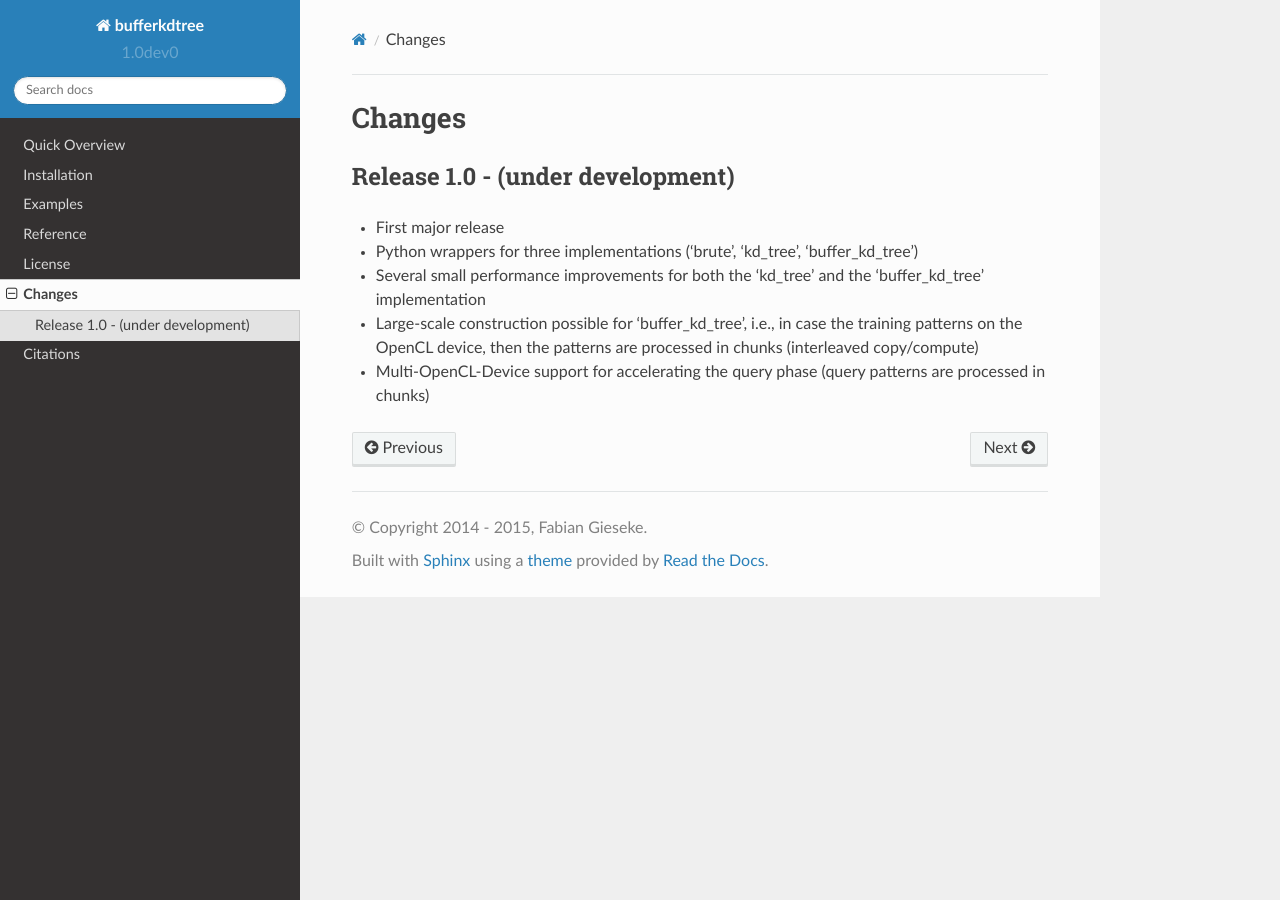
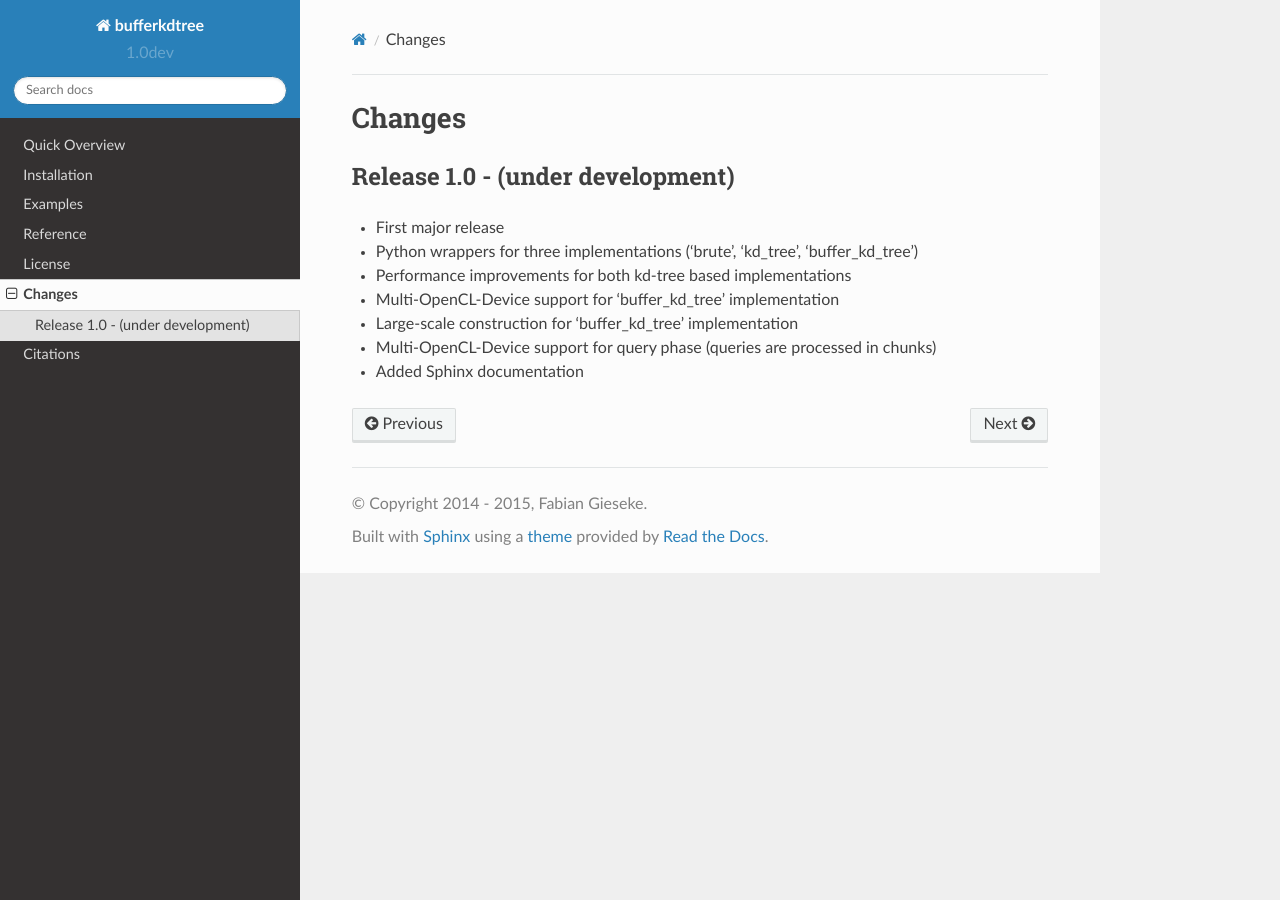
Before and after one commit to gieseke/bufferkdtree, a Sphinx documentation site: the page built from docs/changes.rst, in a window 1280 px wide. Built offline with Sphinx 7.4.7 and the Read the Docs theme 2.0.0, drawn with Linux system fonts in a browser that asks for light colours; formulas are drawn with MathJax 3.

Commit message:
Updated Sphinx documentation

```diff
--- a/bufferkdtree/__init__.py
+++ b/bufferkdtree/__init__.py
@@ -6,4 +6,4 @@ Created on 15.09.2015
 
 import os
 
-__version__ = '1.0dev0'
+__version__ = '1.0dev'
--- a/docs/changes.rst
+++ b/docs/changes.rst
@@ -7,6 +7,8 @@ Release 1.0 - (under development)
 -----------------------------------
 * First major release
 * Python wrappers for three implementations ('brute', 'kd_tree', 'buffer_kd_tree')
-* Several small performance improvements for both the 'kd_tree' and the 'buffer_kd_tree' implementation
-* Large-scale construction possible for 'buffer_kd_tree', i.e., in case the training patterns on the OpenCL device, then the patterns are processed in chunks (interleaved copy/compute)
-* Multi-OpenCL-Device support for accelerating the query phase (query patterns are processed in chunks)
+* Performance improvements for both kd-tree based implementations
+* Multi-OpenCL-Device support for 'buffer_kd_tree' implementation
+* Large-scale construction for 'buffer_kd_tree' implementation
+* Multi-OpenCL-Device support for query phase (queries are processed in chunks)
+* Added Sphinx documentation
--- a/docs/conf.py
+++ b/docs/conf.py
@@ -367,5 +367,7 @@ epub_exclude_files = ['search.html']
 # If false, no index is generated.
 #epub_use_index = True
 
+# see https://pypi.python.org/pypi/numpydoc
 numpydoc_show_class_members = False
+numpydoc_class_members_toctree = True
 autodoc_member_order = 'bysource'
--- a/docs/overview.rst
+++ b/docs/overview.rst
@@ -14,8 +14,8 @@ Buffer k-d trees aim at scenarios, where you are given both a large reference (e
 
 **Workflow:** In each iteration, the procedure *FindLeafBatch* removes query indices from both queues and distributes them to the buffers (or removes them if no further processing is needed). In case enough work has been gathered, the procedure *ProcessAllBuffers* is invoked, which updates the nearest neighbors and reinserts all query indices into *reinsert*. The process stops as soon as both queues and all buffers are empty.
 
-.. admonition:: Hardware Caches
+.. admonition:: Implicit Hardware Caches
 
-   The brute-force step that takes place to empty the leaves via the many-core device makes use of automatic hardware-based caching. To achieve satisfying speed-ups, this feature has to be supported by the device (see, e.g., the `Kepler GK110 Whitepaper <http://www.nvidia.com/content/PDF/kepler/NVIDIA-Kepler-GK110-Architecture-Whitepaper.pdf>`_)
+   The brute-force step that takes place to empty the leaves via the many-core device makes use of implicit hardware caches. To achieve satisfying speed-ups, this feature has to be supported by the device (see, e.g., the `Kepler GK110 Whitepaper <http://www.nvidia.com/content/PDF/kepler/NVIDIA-Kepler-GK110-Architecture-Whitepaper.pdf>`_)
 
 A detailed description of the techniques used and an experimental evaluation of the implementation using massive astronomical data sets are provided in this `paper <http://jmlr.org/proceedings/papers/v32/gieseke14.pdf>`_.
--- a/docs/reference.rst
+++ b/docs/reference.rst
@@ -3,7 +3,7 @@
 Reference
 =========
 
-All nearest neighbor implementations can be invoked via the main 'NearestNeigbhors' class.
+All neighbor implementations can be invoked via the main ``NearestNeighbors`` class, which exhibits a similar behaviour as the corresponding `class <http://scikit-learn.org/stable/modules/generated/sklearn.neighbors.NearestNeighbors.html>`_ from the `scikit-learn <http://scikit-learn.org>`_ package:
 
 .. autoclass:: bufferkdtree.neighbors.base.NearestNeighbors
     :members: fit, kneighbors, compute_optimal_tree_depth
```
Also changed, not shown: README.rst (+39 -1 lines), docs/examples.rst (+6 -2 lines), requirements.txt (+16 -1 lines), 2 other files.
